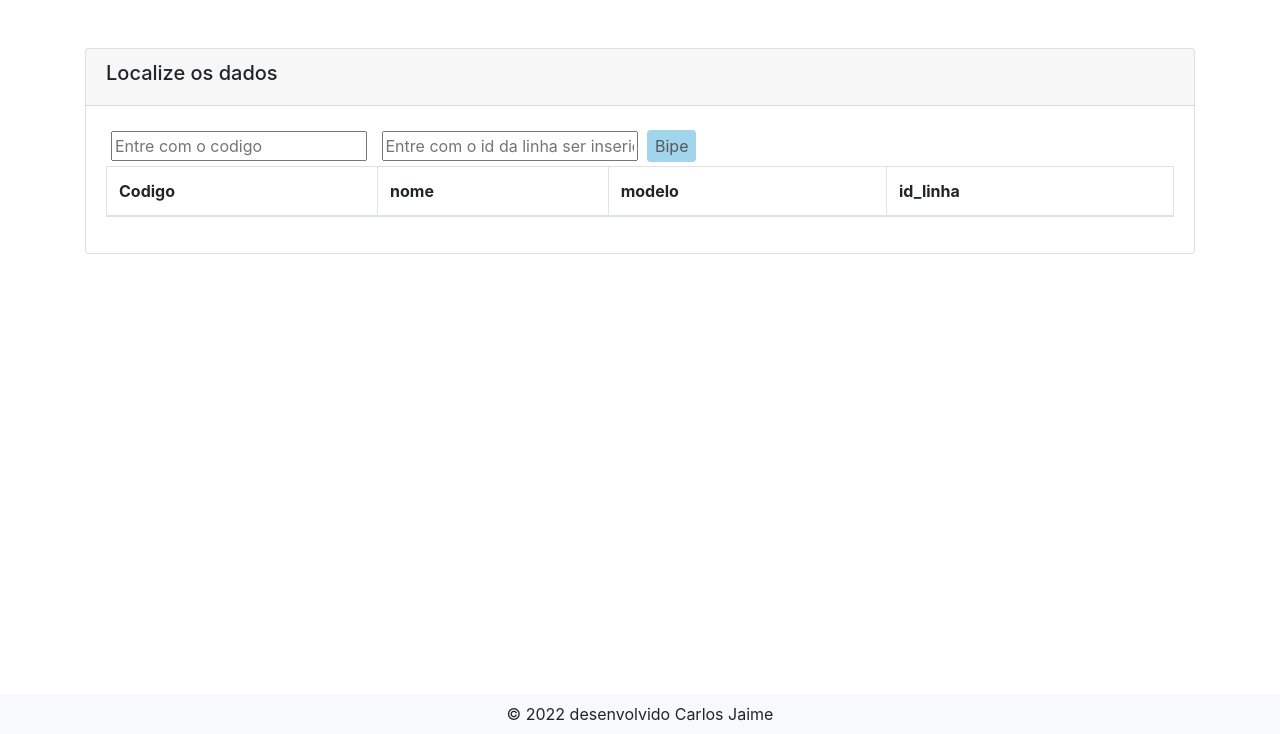
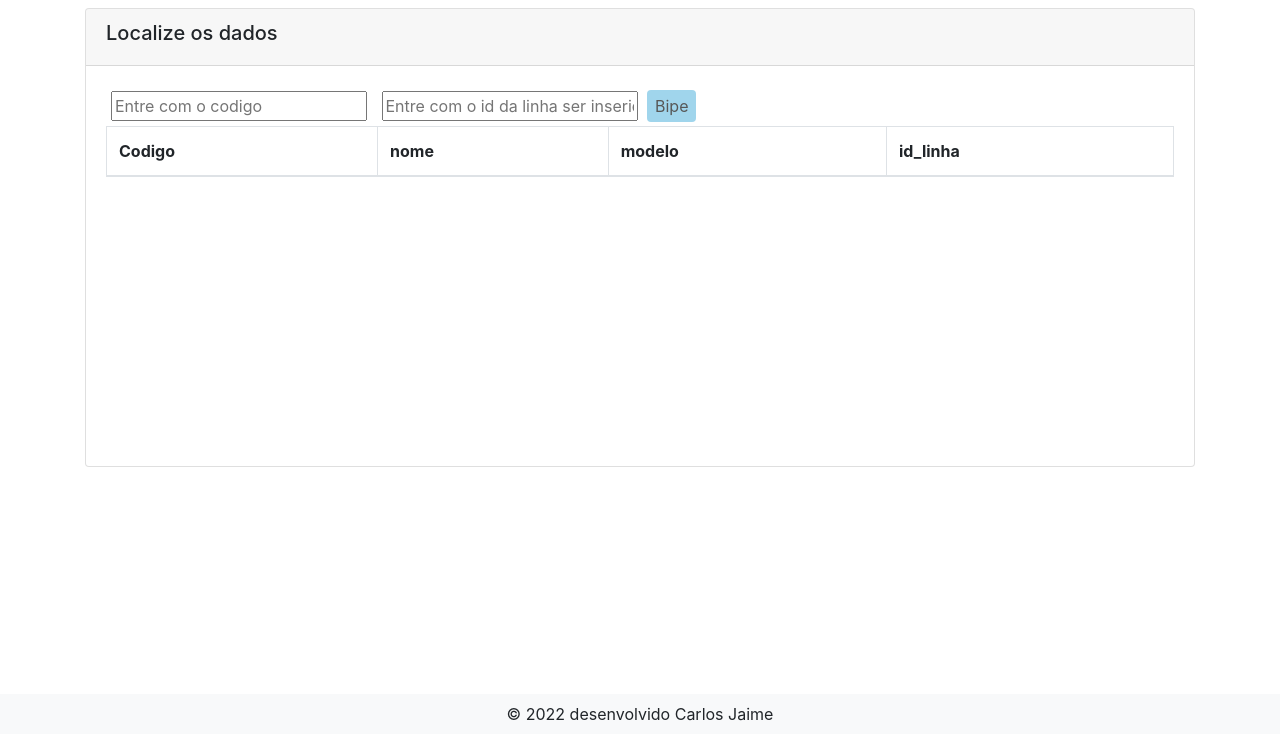
Before and after one commit to carlosjaimeandrade/bipe, a PHP site: page / in a window 1280 px wide. Shown: the part 66-800 px from the top of the page. Run offline with PHP 8.4, Linux system fonts and the light colour scheme; data that the repository does not hold is empty; some libraries are stand-ins or nearby versions.

Commit message:
Ajuste de overflow

```diff
--- a/assets/css/app.css
+++ b/assets/css/app.css
@@ -23,3 +23,8 @@
     padding: 4px 8px;
     cursor: pointer;
 }
+
+.card-body{
+    height: 400px;
+    overflow: auto;
+}
--- a/src/views/home.php
+++ b/src/views/home.php
@@ -2,7 +2,7 @@
     <div class="container">
 
 
-        <div class="card mt-5">
+        <div class="card mt-2">
             <div class="card-header">
                 <h5>Localize os dados</h5>
             </div>
```
